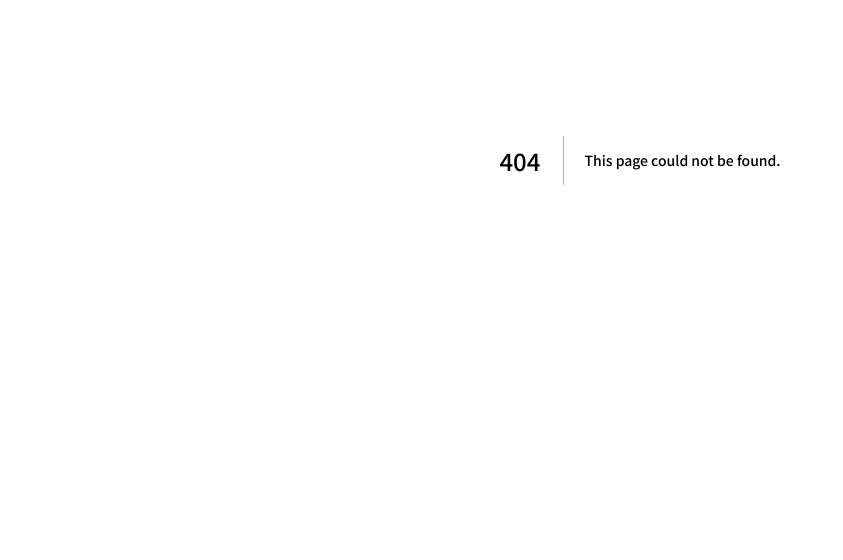
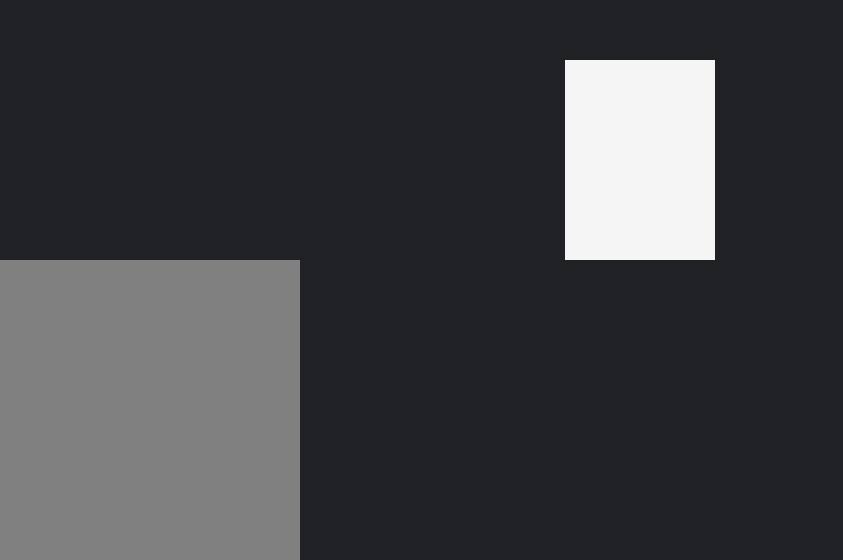
Before and after one commit to My-Pack/MyPack-Web, a Next.js app: page /DragAndDrop in a window 1280 px wide. Before the commit this address had no page. Shown: the part 240-800 px from the top of the page, without its empty margins (0-843 px from the left). Built offline with nearby package versions, Linux system fonts and the light colour scheme.

Commit message:
[#22] feat: DragAndDrop

```diff
--- a/package.json
+++ b/package.json
@@ -23,6 +23,8 @@
     "framer-motion": "^10.11.2",
     "next": "13.2.3",
     "react": "18.2.0",
+    "react-dnd": "^16.0.1",
+    "react-dnd-html5-backend": "^16.0.1",
     "react-dom": "18.2.0",
     "react-spring": "^9.7.1",
     "recoil": "^0.7.7",
--- /dev/null
+++ b/src/components/DragAndDrop/index.tsx
@@ -0,0 +1,42 @@
+import React from "react";
+import styled from "styled-components";
+import { useDrag, useDrop } from "react-dnd";
+//테스트 및 적용을 위해 pages 폴더에 생성
+
+function DropObject({
+  children,
+  onDrop,
+}: {
+  children: React.ReactNode;
+  onDrop: () => void;
+}) {
+  const [{ isOver }, dropRef] = useDrop(() => ({
+    accept: "card",
+    drop: () => {
+      onDrop();
+    },
+    collect: (monitor) => ({
+      isOver: monitor.isOver(),
+    }),
+  }));
+  return (
+    <div ref={dropRef} style={{ backgroundColor: isOver ? "yellow" : "white" }}>
+      {children}
+    </div>
+  );
+}
+function DragObject({ children }: { children: React.ReactNode }) {
+  const [{ isDragging }, dragRef] = useDrag(() => ({
+    type: "card",
+    collect: (monitor) => ({
+      isDragging: monitor.isDragging(),
+    }),
+  }));
+  return (
+    <div ref={dragRef} style={{ opacity: isDragging ? 0.5 : 1 }}>
+      {children}
+    </div>
+  );
+}
+
+export { DragObject, DropObject };
--- /dev/null
+++ b/src/pages/DragAndDrop/index.tsx
@@ -0,0 +1,48 @@
+import React from "react";
+import styled from "styled-components";
+import { DragObject, DropObject } from "src/components/DragAndDrop";
+
+function Test() {
+  // 드래그 앤 드롭 사용 용법 - 재관
+  // 기존 react-dnd 라이브러리를 컴포넌트로 레핑했습니다.
+  // 1. DragObject에 드래그 할 컴포넌트를 넣습니다.
+  // 2. DropObject에 드롭 할 컴포넌트를 넣습니다.
+  // 3. DropObject의 onDrop에 드롭 시 실행할 함수를 넣습니다.
+  // 카드가 넘어가는 애니메이션을 구현하게 될텐데 좋아요 드롭시 어떻게 사라지게할지는 논의를 더 해봐야 될거같습니다.(굳이 사라져야하나?)
+
+  return (
+    <DNDWrapper>
+      <DragObject>
+        <CardEXWrapper />
+      </DragObject>
+      <DropObject onDrop={() => alert("drop")}>
+        <LikeBoxWrapper />
+      </DropObject>
+    </DNDWrapper>
+  );
+}
+
+export default Test;
+const LikeBoxWrapper = styled.div`
+  width: 300px;
+  height: 300px;
+  background-color: gray;
+  position: fixed;
+  bottom: 0;
+  left: 0;
+`;
+const DNDWrapper = styled.div`
+  display: flex;
+  justify-content: center;
+  align-items: center;
+  position: relative;
+  width: 100vw;
+  height: 100vh;
+`;
+
+const CardEXWrapper = styled.div`
+  width: 150px;
+  height: 200px;
+  background-color: #f5f5f5;
+  color: black;
+`;
--- a/src/pages/_app.tsx
+++ b/src/pages/_app.tsx
@@ -6,6 +6,8 @@ import useMediaQuery from "src/hooks/useMediaQuery";
 import { ThemeProvider } from "styled-components";
 import GlobalStyle from "styles/GlobalStyle";
 import theme from "styles/Theme/theme";
+import { DndProvider } from "react-dnd";
+import { HTML5Backend } from "react-dnd-html5-backend";
 
 function App({ Component, pageProps }: AppProps) {
   const isMobile = useMediaQuery(769);
@@ -20,7 +22,9 @@ function App({ Component, pageProps }: AppProps) {
         <ThemeProvider theme={theme}>
           <GlobalStyle />
           {isMobile ? <DeviceWarning /> : ""}
-          <Component {...pageProps} />
+          <DndProvider backend={HTML5Backend}>
+            <Component {...pageProps} />
+          </DndProvider>
         </ThemeProvider>
       </RecoilRoot>
     </>
```
Also changed, not shown: 1 other file (tests, documents, lock files or other folders).
